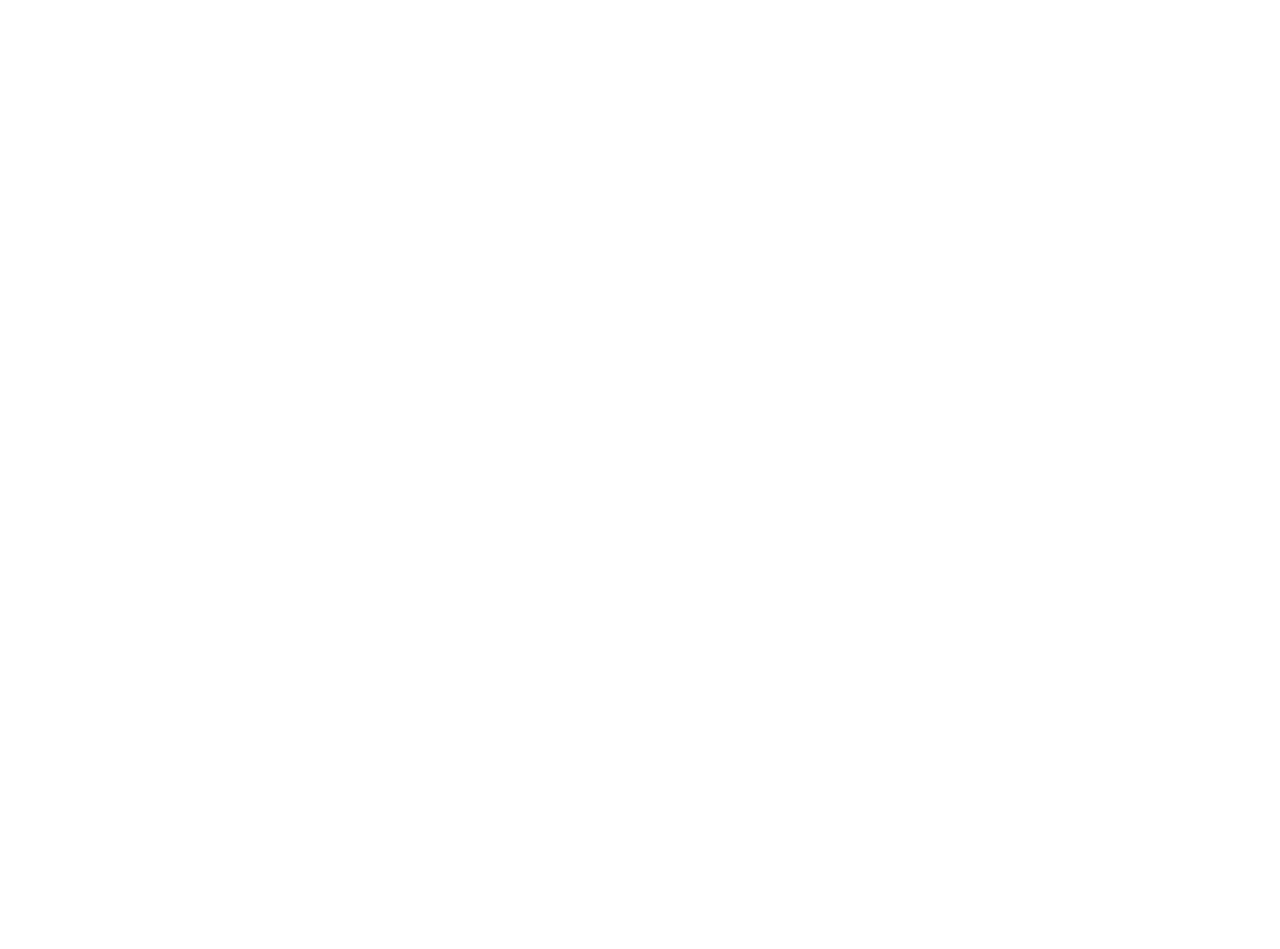
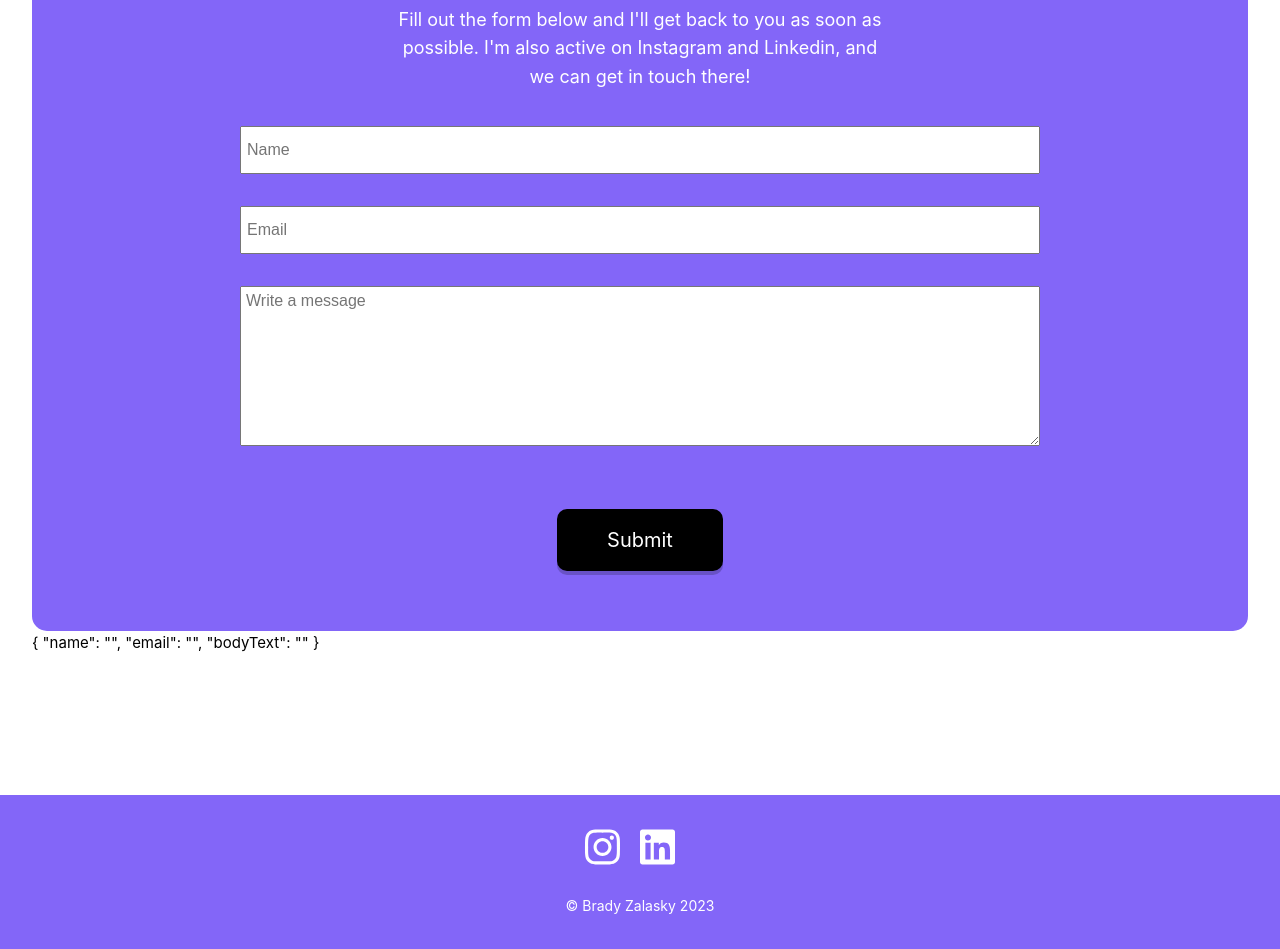
Before and after one commit to bazalasky/vue-portfolio, a Vue app: page /connect in a window 1280 px wide. Shown: the part 300-1249 px from the top of the page. Before the commit the page ends 800 px from the top, so only its background shows below. Built offline with nearby package versions, Linux system fonts and the light colour scheme.

Commit message:
update 1/10/24

```diff
--- a/package.json
+++ b/package.json
@@ -10,6 +10,10 @@
     "format": "prettier --write src/"
   },
   "dependencies": {
+    "@fortawesome/fontawesome-svg-core": "^6.4.2",
+    "@fortawesome/free-brands-svg-icons": "^6.4.2",
+    "@fortawesome/vue-fontawesome": "^3.0.3",
+    "axios": "^1.4.0",
     "vue": "^3.3.2",
     "vue-router": "^4.2.0"
   },
--- a/src/App.vue
+++ b/src/App.vue
@@ -1,5 +1,6 @@
 <script setup>
 import { RouterLink, RouterView } from 'vue-router';
+import PageFooter from './components/PageFooter.vue';
 import Navbar from './components/Navbar.vue';
 </script>
 
@@ -11,14 +12,18 @@
     logoPath=""
     />
   </header>
-
   <RouterView />
+  <PageFooter
+  v-if="['home', '404'].indexOf($route.name) < 0"
+    siteTitle="Brady Zalasky"
+    logoPath=""
+  />
 </template>
 
 <style scoped>
 header {
   line-height: 1.5;
-  max-height: 100vh;
+  max-height: 10;
 }
 
 .logo {
--- a/src/assets/main.css
+++ b/src/assets/main.css
@@ -52,6 +52,13 @@
   box-sizing: border-box;
   font-family: var(--ff-sans);
   line-height: 1.2;
+  overflow: scroll;
+  overflow-x: hidden;
+}
+
+::-webkit-scrollbar {
+  width: 0;  /* Remove scrollbar space */
+  background: transparent;  /* Optional: just make scrollbar invisible */
 }
 
 h1, h2, h3, h4, p {
--- /dev/null
+++ b/src/components/PageFooter.vue
@@ -0,0 +1,34 @@
+<template>
+  <div class="footer-container">
+      <div class="social-container">
+            <a href="https://www.instagram.com/brady_zalasky/"><font-awesome-icon icon="fa-brands fa-instagram" size="2xl" style="color: #ffffff;"/></a>
+            <a href="https://www.linkedin.com/in/brady-zalasky-00537514a/"><font-awesome-icon icon="fa-brands fa-linkedin" size="2xl" style="color: #ffffff;" /></a>
+        </div>
+      <span>© Brady Zalasky 2023</span>
+  </div>
+</template>
+
+<script>
+</script>
+
+<style scoped>
+  .social-container {
+    margin-bottom: 2em;
+  }
+
+  .social-container > a {
+    margin: 0 1em 0 0;
+  }
+
+  .footer-container {
+    font-size: 14px;
+    color: #fff;
+    width: 100%;
+    padding: 2rem;
+    background-color: var(--clr-primary);
+    position: absolute;
+    left: 0;
+    margin-top: 10em;
+    text-align: center;
+  }
+</style>
--- a/src/main.js
+++ b/src/main.js
@@ -3,9 +3,15 @@
 import { createApp } from 'vue'
 import App from './App.vue'
 import router from './router'
+import { library } from '@fortawesome/fontawesome-svg-core'
+import { FontAwesomeIcon } from '@fortawesome/vue-fontawesome'
+import { faInstagram } from '@fortawesome/free-brands-svg-icons'
+import { faLinkedin } from '@fortawesome/free-brands-svg-icons'
+
+library.add(faInstagram, faLinkedin);
 
 const app = createApp(App)
 
 app.use(router)
-
+app.component('font-awesome-icon', FontAwesomeIcon)
 app.mount('#app')
--- a/src/views/ConnectView.vue
+++ b/src/views/ConnectView.vue
@@ -1,7 +1,86 @@
 <template>
-
+    <div class="contact-card">
+        <h3>Let's Connect!</h3>
+        <p>Fill out the form below and I'll get back to you as soon as possible. I'm also active on Instagram and Linkedin, and we can get in touch there!</p>
+        <input v-model="emailData.name" type="text" id="name" placeholder="Name">
+        <input v-model="emailData.email" type="text" id="email" placeholder="Email">
+        <textarea v-model="emailData.bodyText" type="text" id="message" placeholder="Write a message"></textarea>
+        <br>
+        <a class="btn btn-primary" id="submit" @click="SendEmail()">Submit</a>
+    </div>
+    {{emailData}}
 </template>
 
+<script>
+  import axios from 'axios';
+  export default {
+    data(){
+      return{
+        emailData:{
+          name: "",
+          email: "",
+          bodyText: ""
+        }
+      }
+    },
+    methods:{
+        SendEmail(){
+            axios.post('https://2kg9xnhcic.execute-api.us-east-2.amazonaws.com/Prod/sendemail', this.emailData).then(
+                response => {
+                    console.log(response)
+                    alert("Email sent")
+                }
+            ).catch(err => {
+                connsole.log(err)
+                alert("Email failed")
+            })
+        }
+    }
+  }
+
+</script>
+
 <style scoped>
+    .contact-card {
+        background-color: var(--clr-primary);
+        margin-top: 10em;
+        text-align: center;
+        color: var(--clr-text);
+        border-radius: 1em;
+    }
+
+    h3 {
+        padding-top: 1em;
+    }
+
+    p {
+        margin: 1em 20em 1em 20em;
+        font-size: 18px;
+    }
+
+    input {
+        width: 50rem;
+        height: 3em;
+        margin: 1em 5em 1em 5em;
+        font-size: 16px;
+        padding: 5px;
+    }
+
+    #message {
+        width: 50rem;
+        height: 10em;
+        margin: 1em 5em 1em 5em;
+        font-size: 16px;
+        padding: 5px;
+        font-family: 'Raleway', sans-serif;
+    }
+
+    #submit {
+        margin: 2em 0 3em 0;
+    }
+
+    #submit:hover {
+        background-color: hsla(168, 100%, 1%, 0.6);
+    }
 
 </style>
--- a/src/views/HomeView.vue
+++ b/src/views/HomeView.vue
@@ -13,6 +13,10 @@
                   <a href="/connect" class="btn btn-primary">Connect</a>
               </div>
           </nav>
+          <div class="social-container">
+            <a href="https://www.instagram.com/brady_zalasky/"><font-awesome-icon icon="fa-brands fa-instagram" size="2xl" style="color: #000000;"/></a>
+            <a href="https://www.linkedin.com/in/brady-zalasky-00537514a/"><font-awesome-icon icon="fa-brands fa-linkedin" size="2xl" style="color: #000000;" /></a>
+          </div>
       </section>
 </template>
 
@@ -60,4 +64,12 @@
   .call-to-action:hover {
     background-color: hsla(168, 100%, 1%, 0.2);
   }
+
+  .social-container {
+    margin-top: 5em;
+  }
+
+  .social-container > a {
+    margin: 0 1em 0 0;
+  }
 </style>
```
Also changed, not shown: 1 other file (tests, documents, lock files or other folders).
